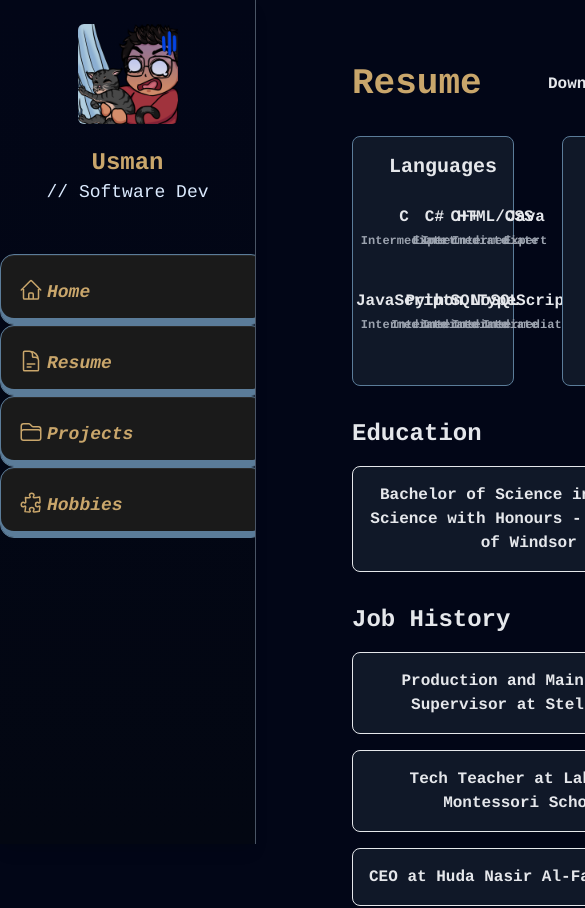
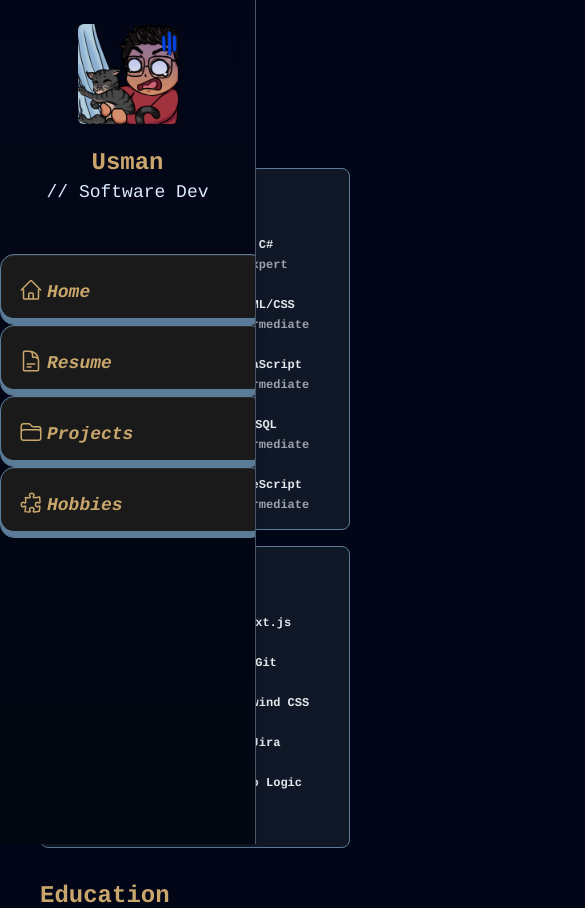
Before and after one commit to Ushmayne/Personal-Site, a Next.js app in the folder my-app/: page /resume in a window 390 px wide. Shown: the top 908 px of the page, 585 px wide, since content can reach past the window. Built offline with nearby package versions, Linux system fonts and the light colour scheme.

Commit message:
updated formating and color scheme

```diff
--- a/my-app/app/layout.tsx
+++ b/my-app/app/layout.tsx
@@ -16,9 +16,9 @@ export const metadata = {
 export default function RootLayout({ children }: { children: ReactNode }) {
   return (
     <html lang="en" className={ibmPlexSans.variable}>
-      <body className="flex bg-cabin-bg font-sans">
+      <body className="flex flex-col md:flex-row bg-cabin-bg font-sans">
         <Sidebar />
-        <main className="ml-[16rem] p-6 flex-1 text-cabin-text">
+        <main className="md:ml-[16rem] p-6 flex-1 text-cabin-text">
           {children}
         </main>
       </body>
--- a/my-app/app/resume/page.tsx
+++ b/my-app/app/resume/page.tsx
@@ -197,14 +197,14 @@ function CollapsibleSection({ title, children, defaultOpen = false }: { title: s
 
 export default function Resume() {
   return (
-    <main className="ml-6 px-12 py-10 min-h-screen">
+    <main className="px-4 md:px-6 lg:px-12 py-6 md:py-10 min-h-screen md:ml-6">
       <div className="mb-12">
-        <div className="flex items-center justify-between mb-8">
-          <h1 className="text-4xl font-bold text-cabin-glow">Resume</h1>
+        <div className="flex flex-col sm:flex-row items-start sm:items-center justify-between gap-4 mb-8">
+          <h1 className="text-2xl sm:text-4xl font-bold text-cabin-glow">Resume</h1>
           <a
             href="/UsmanNaveedResume.pdf"
             download="UsmanNaveedResume.pdf"
-            className="bg-royal text-cabin-text hover:text-cabin-glow hover:bg-opacity-90 px-6 py-2 rounded-lg font-semibold transition-all"
+            className="bg-royal text-cabin-text hover:text-cabin-glow hover:bg-opacity-90 px-6 py-2 rounded-lg font-semibold transition-all whitespace-nowrap"
           >
             Download Resume
           </a>
@@ -212,15 +212,15 @@ export default function Resume() {
 
         {/* Languages and Dev Tools Section */}
         <section className="mb-8">
-          <div className="flex gap-12">
+          <div className="flex flex-col gap-4 lg:gap-12 lg:flex-row">
             {/* Languages Box */}
-            <div className="bg-gray-900 border border-cabin-rain p-4 rounded-lg flex-1">
-              <h3 className="text-xl font-semibold text-cabin-text mb-2 ml-5">Languages</h3>
-              <ul className="grid grid-cols-5 gap-6 w-full pl-0 m-0">
+            <div className="bg-gray-900 border border-cabin-rain p-4 rounded-lg w-full lg:flex-1">
+              <h3 className="text-lg sm:text-xl font-semibold text-cabin-text mb-2 ml-5">Languages</h3>
+              <ul className="grid grid-cols-2 sm:grid-cols-3 md:grid-cols-4 lg:grid-cols-5 gap-2 sm:gap-3 md:gap-4 lg:gap-6 w-full pl-0 m-0">
                 {languages.map((lang) => (
-                  <li key={lang.name} className="text-gray-700 flex flex-col items-center group cursor-default ml-0 text-center min-w-[70px]">
+                  <li key={lang.name} className="text-gray-700 flex flex-col items-center group cursor-default ml-0 text-center">
                     <span className="w-2 h-2 bg-royal rounded-full mb-2 flex-shrink-0"></span>
-                    <span className="font-medium font-semibold text-cabin-text">{lang.name}</span>
+                    <span className="font-medium font-semibold text-cabin-text text-xs sm:text-sm">{lang.name}</span>
                     <span className="text-xs text-cabin-muted font-bold mt-1">
                       {lang.proficiency}
                     </span>
@@ -230,13 +230,13 @@ export default function Resume() {
             </div>
 
             {/* Dev Tools Box */}
-            <div className="bg-gray-900 border border-cabin-rain p-4 rounded-lg flex-1">
-              <h3 className="text-xl font-semibold text-cabin-text mb-2 ml-5">Dev Tools</h3>
-              <ul className="grid grid-cols-6 gap-6 w-full pl-0 m-0">
+            <div className="bg-gray-900 border border-cabin-rain p-4 rounded-lg w-full lg:flex-1">
+              <h3 className="text-lg sm:text-xl font-semibold text-cabin-text mb-2 ml-5">Dev Tools</h3>
+              <ul className="grid grid-cols-2 sm:grid-cols-3 md:grid-cols-4 lg:grid-cols-6 gap-2 sm:gap-3 md:gap-4 lg:gap-6 w-full pl-0 m-0">
                 {devTools.map((tool) => (
-                  <li key={tool} className="text-gray-700 flex flex-col items-center m-0 min-w-[70px]">
+                  <li key={tool} className="text-gray-700 flex flex-col items-center m-0">
                     <span className="w-2 h-2 bg-royal rounded-full mb-2 flex-shrink-0"></span>
-                    <span className="text-center text-cabin-text font-semibold">{tool}</span>
+                    <span className="text-center text-cabin-text font-semibold text-xs sm:text-sm">{tool}</span>
                   </li>
                 ))}
               </ul>
@@ -246,7 +246,7 @@ export default function Resume() {
 
         {/* Education Section */}
         <section className="mb-8">
-          <h2 className="text-2xl font-bold text-cabin-text mb-4">Education</h2>
+          <h2 className="text-2xl font-bold text-cabin-glow mb-4">Education</h2>
           {education.map((edu, index) => (
             <CollapsibleSection key={index} title={`${edu.degree} - ${edu.school}`}>
               <div className="space-y-3">
@@ -268,7 +268,7 @@ export default function Resume() {
 
         {/* Job History Section */}
         <section className="mb-8">
-          <h2 className="text-2xl font-bold text-cabin-text mb-4">Job History</h2>
+          <h2 className="text-2xl font-bold text-cabin-glow mb-4">Job History</h2>
           {jobs.map((job, index) => (
             <CollapsibleSection key={index} title={`${job.title} at ${job.company}`}>
               <div className="space-y-3 ">
@@ -289,7 +289,7 @@ export default function Resume() {
 
         {/* Volunteer Work Section */}
         <section className="mb-8">
-          <h2 className="text-2xl font-bold text-cabin-text mb-4">Volunteer Work</h2>
+          <h2 className="text-2xl font-bold text-cabin-glow mb-4">Volunteer Work</h2>
           {volunteerWork.map((vol, index) => (
             <CollapsibleSection key={index} title={`${vol.title} at ${vol.organization}`}>
               <div className="space-y-3">
```
